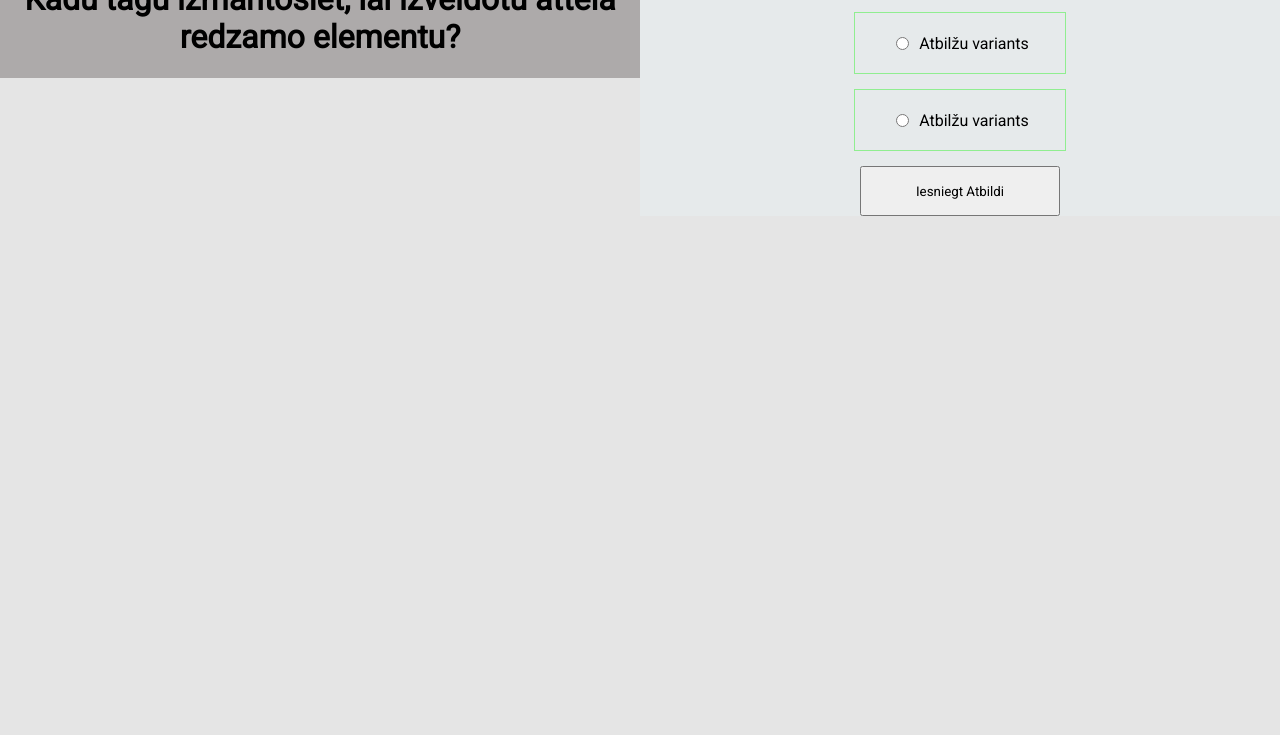
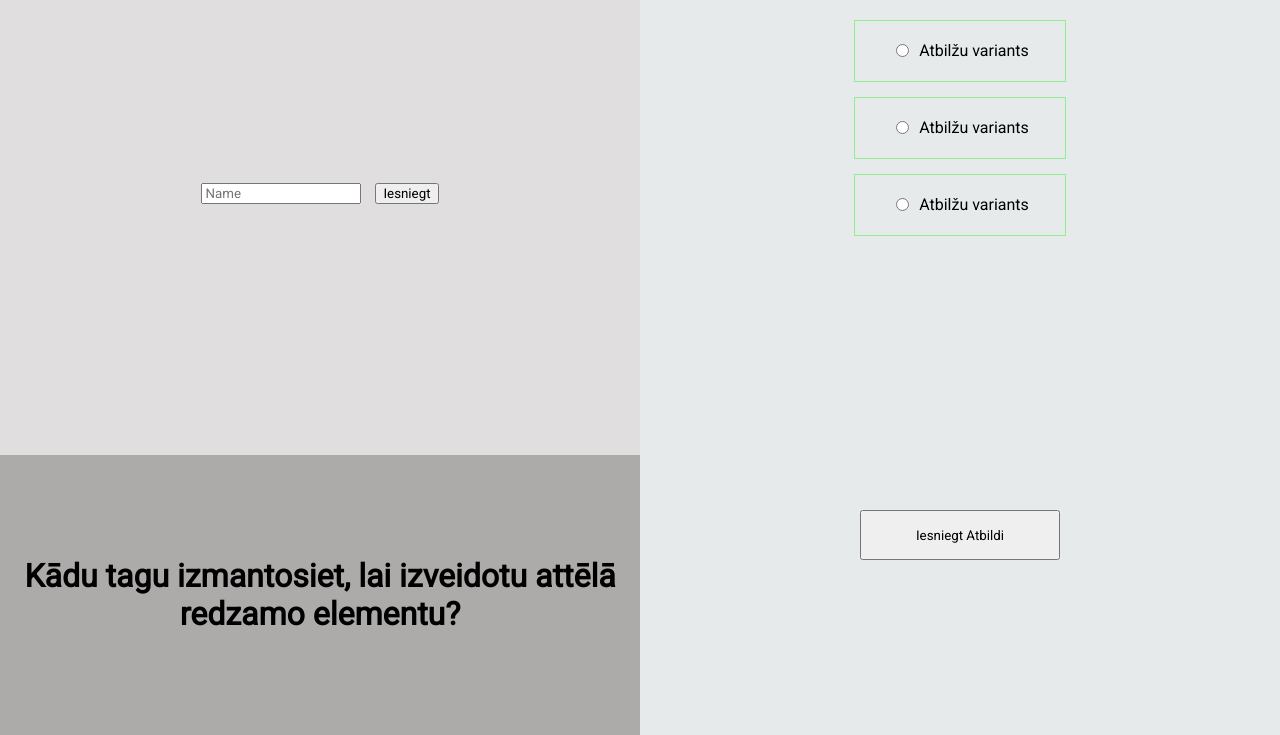
Before and after one commit to okushnarenko/WEBTheory, a plain HTML site: page index.html in a window 1280 px wide. Shown: the part 139-874 px from the top of the page. Before the commit the page ends 800 px from the top, so only its background shows below. Drawn offline with Linux system fonts and the light colour scheme.

Commit message:
Fixed main part

```diff
--- a/style.css
+++ b/style.css
@@ -4,7 +4,7 @@
   font-family: "Roboto", sans-serif;
 }
 
-body {
+html, body {
   height: 100%;
   width: 100%;
   margin: 0;
```
